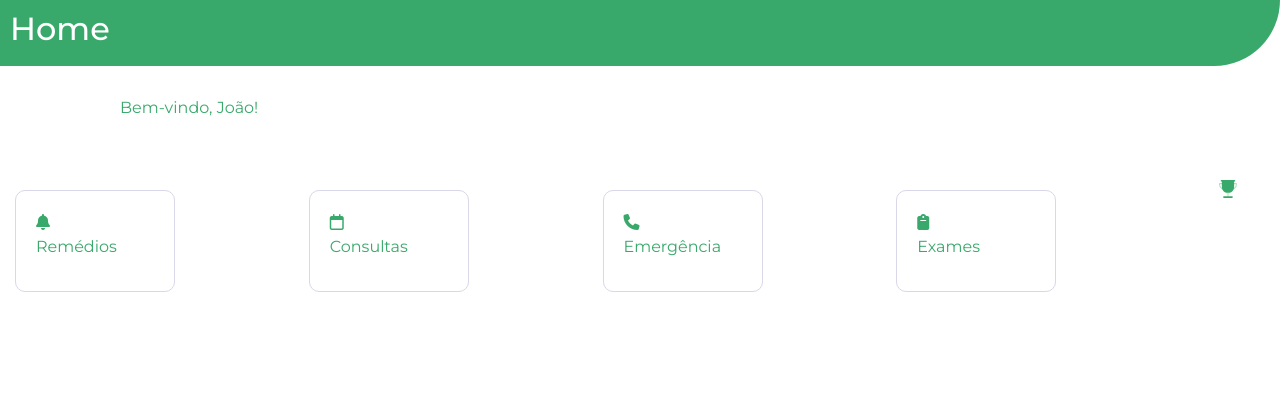
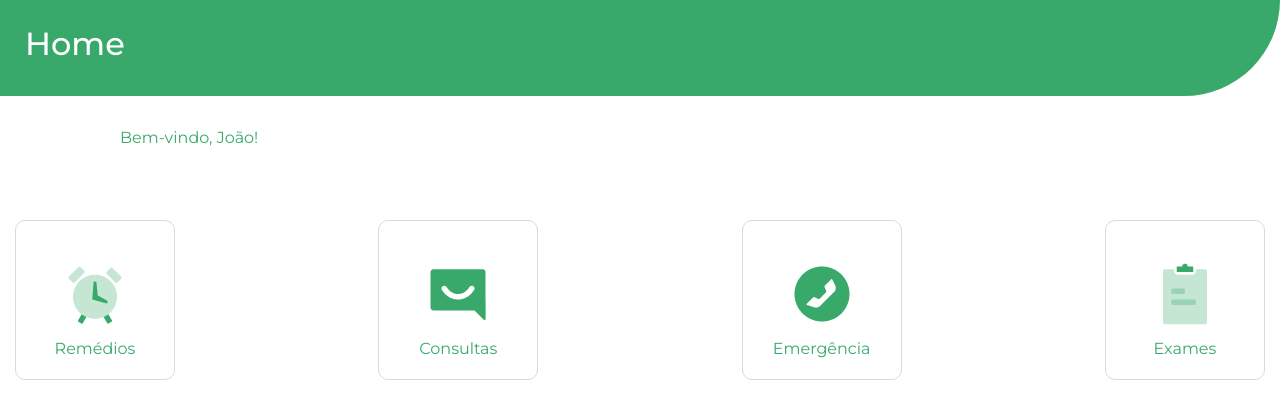
Before and after one commit to anaflaviasfranco/PI-MedicaMe, a plain HTML site: page app/home.html in a window 1280 px wide. Drawn offline with nearby package versions, Linux system fonts and the light colour scheme.

Commit message:
aletração no css da tela Home

```diff
--- a/app/home.html
+++ b/app/home.html
@@ -13,9 +13,12 @@
 	</head>
 
 	<body>
+
+
 		<div class="pages-header">
 			<h2>Home</h2>
 		</div>
+
 		<label class="welcome">Bem-vindo, João!</label>
 
 		<div class="container-fluid">
@@ -23,54 +26,43 @@
 
 		<div class="cards">
 
-			<div class="each-card" style="width: 10rem;">
+			<div class="each-card" style="width: 10rem; height: 10rem">
 				<a href="remedios.html" class="a-card">
 				<div class="card-body">
-				<i class="fa-solid fa-bell"></i>
+					<img src="images/Alarm-clock.png">
 				  <p class="card-title">Remédios</p>
 				</div>
 			</a>
 			</div>
 
-			<div class="each-card" style="width: 10rem;">
+			<div class="each-card" style="width: 10rem; height: 10rem">
 				<a href="#" class="a-card">
 				<div class="card-body">
-					<i class="fa-regular fa-calendar"></i>
+					<img src="images/Chat.png">
 				  <p class="card-title">Consultas</p>
 				</div>
 			</a>
 			</div>
 
-			<div class="each-card" style="width: 10rem;">
+			<div class="each-card" style="width: 10rem; height: 10rem">
 				<a href="#" class="a-card">
 				<div class="card-body">
-					<i class="fa-solid fa-phone"></i>
+					<img src="images/Call.png">
 				  <p class="card-title">Emergência</p>
 				</div>
 			</a>
 			</div>
 
-			<div class="each-card" style="width: 10rem;">
+			<div class="each-card" style="width: 10rem; height: 10rem">
 				<a href="#" class="a-card">
 				<div class="card-body">
-					<i class="fa-solid fa-clipboard"></i>
+					<img src="images/Clipboard.png">
 				  <p class="card-title">Exames</p>
 				</div>
 			</a>
 			</div>
 
-			<div class="historico">
-				<svg width="75" height="59" viewBox="0 0 75 59" fill="none" xmlns="http://www.w3.org/2000/svg">
-					<path opacity="0.4" d="M42.3265 39.7454C42.3655 39.7454 42.405 39.7411 42.4447 39.7321C44.9894 39.1563 46.078 37.5085 46.5431 36.2275C47.0383 34.8637 46.9382 33.6391 46.9336 33.5876C46.9087 33.3027 46.6742 33.0842 46.3932 33.0842H43.7097C43.3855 33.0842 43.1236 33.3547 43.1508 33.6837C43.1742 33.9668 43.4073 34.1892 43.6914 34.1892H45.6211C45.7479 34.1892 45.8469 34.3002 45.8351 34.4287C45.7987 34.8264 45.7115 35.3439 45.5122 35.8802C44.9666 37.348 43.8554 38.2811 42.2093 38.6535C41.9168 38.7197 41.7323 39.0149 41.7973 39.3127C41.8536 39.5702 42.0778 39.7454 42.3265 39.7454V39.7454Z" fill="#39A96B"/>
-					<path opacity="0.4" d="M33.6184 39.7454C33.5794 39.7454 33.5399 39.7411 33.5002 39.7321C30.9555 39.1563 29.8669 37.5085 29.4017 36.2275C28.9065 34.8637 29.0067 33.6391 29.0112 33.5876C29.0362 33.3027 29.2707 33.0842 29.5516 33.0842H32.2352C32.5594 33.0842 32.8213 33.3547 32.7941 33.6837C32.7707 33.9668 32.5376 34.1892 32.2535 34.1892H30.3238C30.197 34.1892 30.098 34.3002 30.1098 34.4287C30.1462 34.8264 30.2334 35.3439 30.4327 35.8802C30.9783 37.348 32.0895 38.2811 33.7356 38.6535C34.0281 38.7197 34.2126 39.0149 34.1475 39.3127C34.0913 39.5702 33.8671 39.7454 33.6184 39.7454V39.7454Z" fill="#39A96B"/>
-					<path d="M39.5793 43.3166L40.1322 42.3872H35.8119L36.3648 43.3166C36.7507 43.9653 36.9583 44.7435 36.9583 45.5417C36.9583 46.0293 36.8808 46.5124 36.73 46.9649L36.3851 47.9999H39.5591L39.2141 46.9649C39.0633 46.5124 38.9859 46.0293 38.9859 45.5417C38.9859 44.7435 39.1934 43.9653 39.5793 43.3166V43.3166Z" fill="#DEEDCF"/>
-					<path d="M42.3537 47.9999H33.5907C33.4542 47.9999 33.3434 47.8872 33.3434 47.7481V46.377C33.3434 46.238 33.4542 46.1252 33.5907 46.1252H42.3537C42.4902 46.1252 42.6009 46.238 42.6009 46.377V47.7481C42.6009 47.8872 42.4902 47.9999 42.3537 47.9999Z" fill="#39A96B"/>
-					<path d="M31.8408 31C31.8408 30.4477 32.2885 30 32.8408 30H43.1037C43.6559 30 44.1037 30.4477 44.1037 31V36.902C44.1037 40.1756 41.4499 42.8294 38.1762 42.8294H37.7682C34.4946 42.8294 31.8408 40.1756 31.8408 36.902V31Z" fill="#39A96B"/>
-					<rect x="30.7773" y="30" width="14.39" height="1.54253" rx="0.5" fill="#39A96B"/>
-					</svg>
 
-			</div>
-		</div>
 
 
 
--- a/app/style.css
+++ b/app/style.css
@@ -12,7 +12,7 @@ a {
 }
 
 label {
-    color: #FFF;
+    color: #000000;
 }
 
 h1 {
@@ -20,6 +20,8 @@ h1 {
     margin-left: -60px;
     font-weight: bold;
 }
+
+
 .header{
     margin: 60px;
     padding: 10px;
@@ -31,7 +33,7 @@ h1 {
     color: #FFF;
     border-bottom-right-radius: 100px 100px;
     margin-bottom: 30px;
-    padding: 10px;
+    padding: 25px;
 
 }
 
@@ -55,11 +57,13 @@ h1 {
 
 .background {
     background-image: url(images/background.png);
-    background-color: white;
+    background-color: rgb(151, 150, 150);
     background-repeat: no-repeat;
     background-position: center;
     background-size: cover;
 }
+
+
 
 .singup {
     background-color: transparent;
@@ -78,20 +82,32 @@ h1 {
     text-align: center;
     color: white; text-shadow: black 0.1em 0.1em 0.2em;
 }
+
+.colorWorld {
+    color: #FFF;
+}
 /** HOME */
 .cards {
     display: flex;
     flex-wrap: wrap;
     justify-content: space-between;
+
 }
 
 .each-card {
     margin-top: 40px;
-    margin-bottom: 30px;
+    margin-bottom: 5px;
+
     border: 1px #D8D8E8 solid;
     border-radius: 10px;
+
+    text-align: center;
+    padding-top: 20px;
 }
 
+p {
+    margin-top: 10px;
+}
 .a-card:focus {
     color: #39A96B;
 }
```
Also changed, not shown: app/index.html (+3 -3 lines), app/images/Alarm-clock.png (added), app/images/Call.png (added), app/images/Chat.png (added), app/images/Clipboard.png (added).
